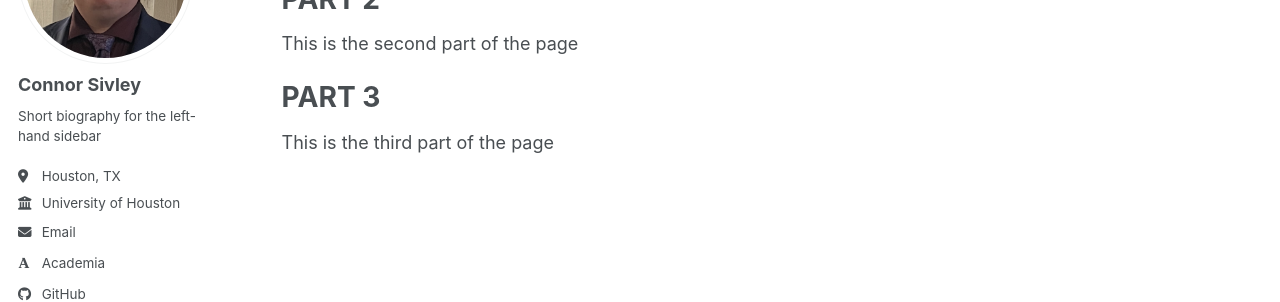
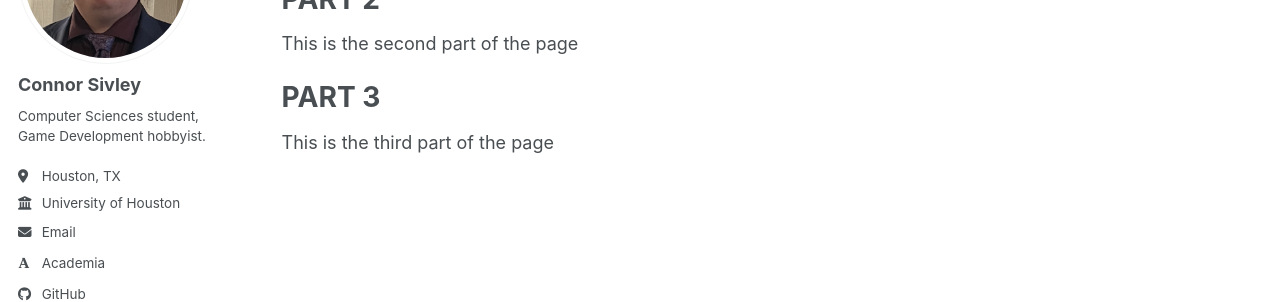
Before and after one commit to ConnorSivley/ConnorSivley.github.io, a Jekyll site: the page built from _pages/about.md, in a window 1280 px wide. Shown: the part 211-513 px from the top of the page. Built offline with Jekyll 4.4.1, drawn with Linux system fonts in a browser that asks for light colours; some web fonts are replaced; a script bundle is joined from its source files by our own code; library files that are not in the unit come from our copies.

Commit message:
Update _config.yml

```diff
--- a/_config.yml
+++ b/_config.yml
@@ -26,7 +26,7 @@ author:
   avatar           : "IMG_4829.png"
   name             : "Connor Sivley"
   pronouns         : # example: "she/her"
-  bio              : "Short biography for the left-hand sidebar"
+  bio              : "Computer Sciences student, Game Development hobbyist."
   location         : "Houston, TX"
   employer         : "University of Houston"
   uri              : # URL
```
